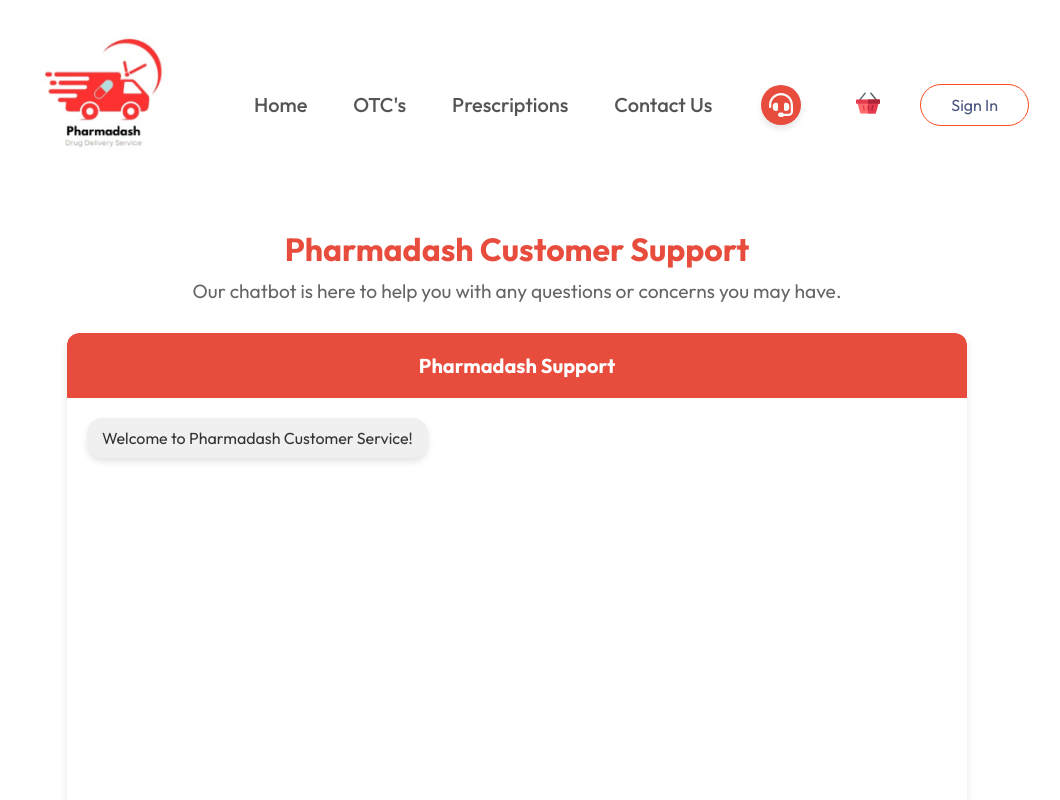
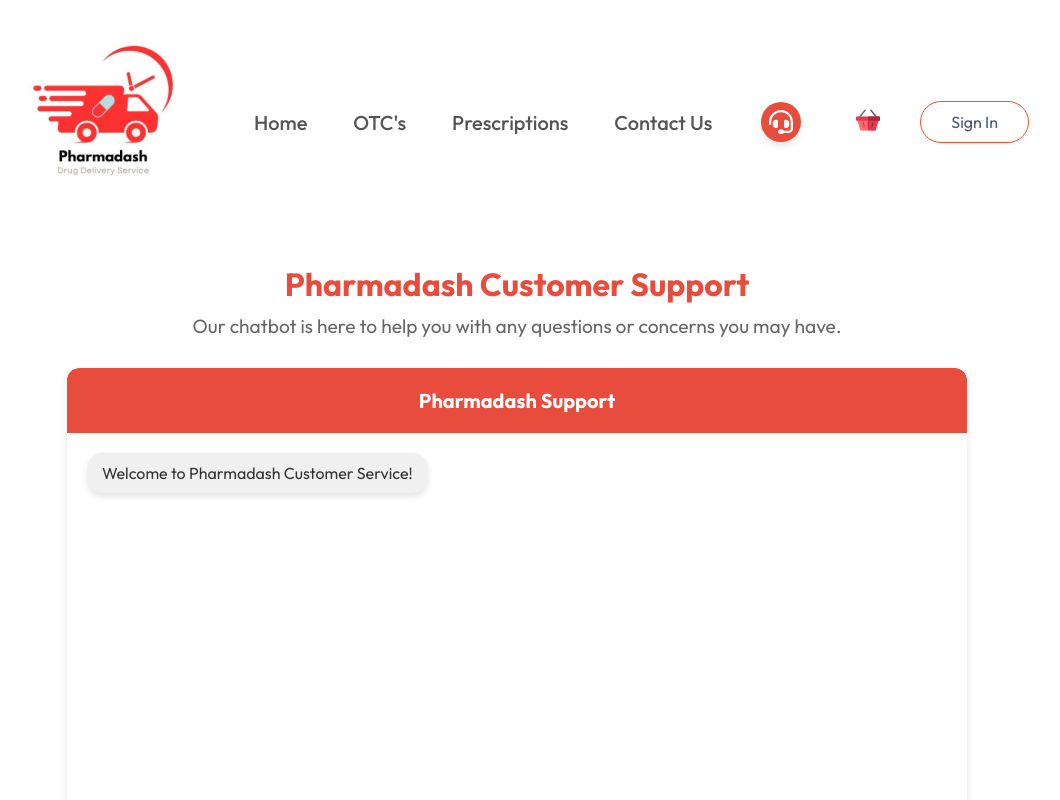
Before and after one commit to Zineb2a/PharmaDash, a React (Vite) app in the folder frontend/: page /chatbot in a window 1280 px wide. Shown: the top 800 px of the page, without its empty margins (123-1183 px from the left). Built offline with nearby package versions, Linux system fonts and the light colour scheme.

Commit message:
Updated logo

```diff
--- a/frontend/src/components/Footer/Footer.css
+++ b/frontend/src/components/Footer/Footer.css
@@ -10,10 +10,17 @@
 }
 
 /* Logo */
+/* Logo */
 .logo {
-    width: 180px;
+    width: 180px; /* Width of the logo */
+    height: 180px; /* Set height equal to width for a circular shape */
     margin-bottom: 20px;
+    border-radius: 50%; /* Make the logo circular */
+    object-fit: cover; /* Ensure the image fits within the circle without distortion */
+    border: 3px solid #fff; /* Optional: Add a border for a polished look */
+    background-color: #fff; /* Optional: Fallback color in case the image doesn't load */
 }
+
 
 /* Footer Content */
 .footer-content {
```
